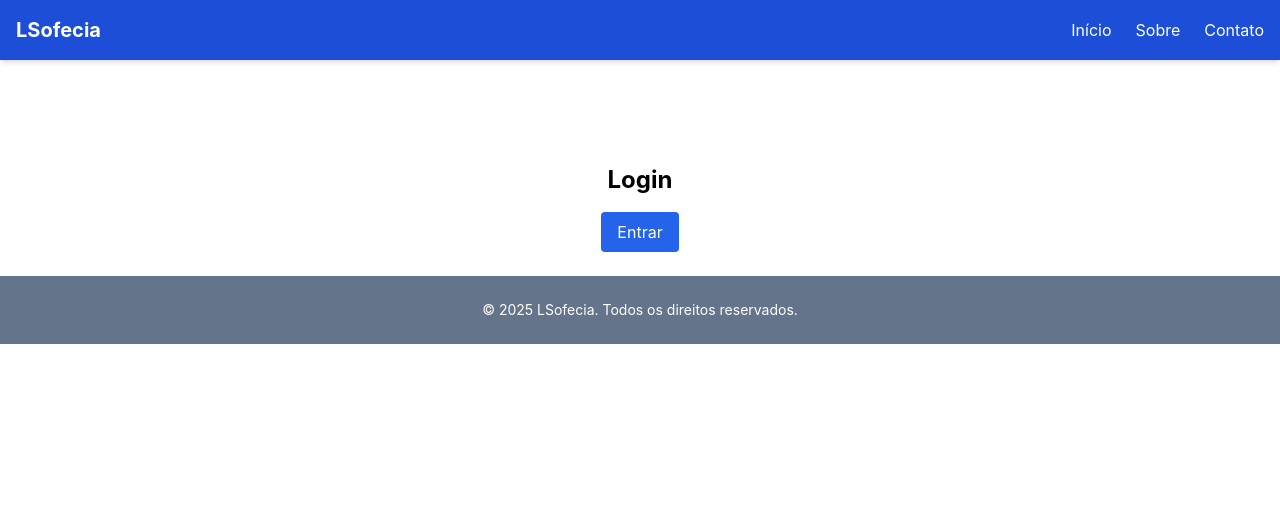
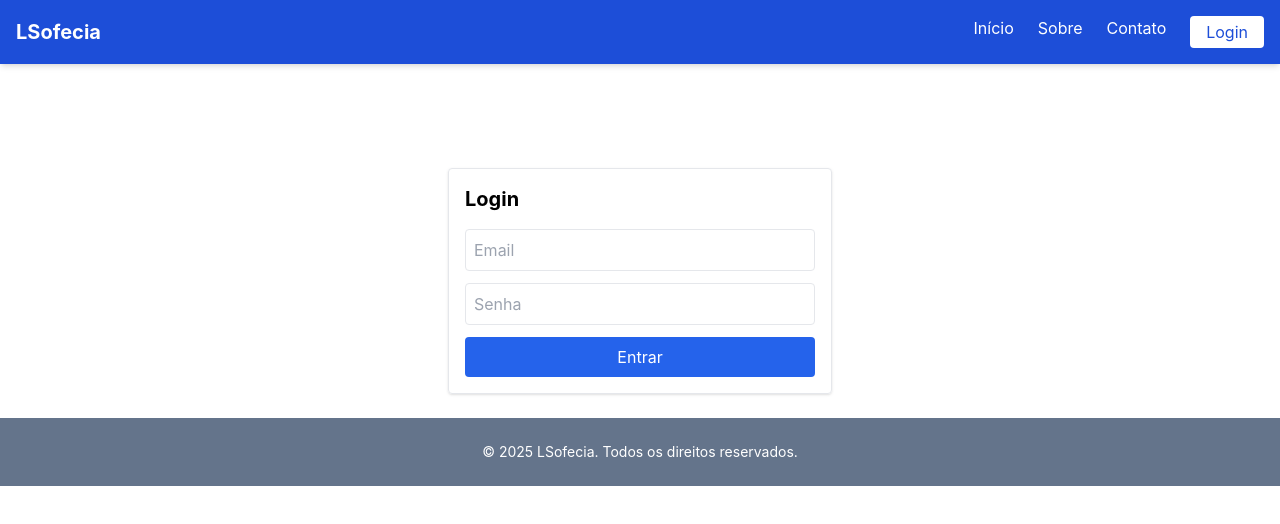
Before and after one commit to Lourenso-sofecia/ls-advancedReactStudy, a React (Create React App) app: page /login in a window 1280 px wide. Shown: the top 524 px of the page. Built offline with nearby package versions, Linux system fonts and the light colour scheme.

Commit message:
feature: fake Login add + unauthorized page add + redirect to dashboard and show user when isLog is true

```diff
--- a/package.json
+++ b/package.json
@@ -17,7 +17,8 @@
     "react-dom": "^19.1.0",
     "react-router-dom": "^7.6.3",
     "react-scripts": "5.0.1",
-    "web-vitals": "^2.1.4"
+    "web-vitals": "^2.1.4",
+    "zustand": "^5.0.6"
   },
   "scripts": {
     "start": "react-scripts start",
--- a/src/App.tsx
+++ b/src/App.tsx
@@ -1,8 +1,15 @@
 import { BrowserRouter } from "react-router-dom";
 import { AnimatedRoutes } from "./routes/AnimatedRoutes";
 import { ErrorBoundary } from "./components/ErrorBoundary";
+import { useAuthStore } from "./stores/authStore";
+import { useEffect } from "react";
 
 export default function App() {
+  const { restoreSession } = useAuthStore();
+
+  useEffect(() => {
+    restoreSession();
+  }, []);
   return (
     <ErrorBoundary>
       <BrowserRouter>
--- a/src/components/Header.tsx
+++ b/src/components/Header.tsx
@@ -1,6 +1,9 @@
 import { useCallback, useState, MouseEvent } from "react";
 
 import { Menu, X } from 'lucide-react';
+
+import { useAuthStore } from "../stores/authStore";
+import { useNavigate } from "react-router-dom";
 
 
 type NavLink = {
@@ -16,6 +19,9 @@ const navLinks: NavLink[] = [
 
 export function Header() {
   const [isMenuOpen, setIsMenuOpen] = useState(false);
+  const { user, logout } = useAuthStore();
+
+  const navigate = useNavigate();
 
   // Event handler recebe MouseEvent do botão, tipo genérico para HTMLButtonElement
   const handleToggleMenu = useCallback(
@@ -30,6 +36,18 @@ export function Header() {
   const handleCloseLinkWhenClick = useCallback((): void => {
     setIsMenuOpen(false);
   }, []);
+
+  const handleLoginRedirect = () => {
+    navigate("/login");
+    setIsMenuOpen(false);
+  };
+
+  const handleLoutRedirect = () => {
+    logout();
+    navigate("/login");
+    setIsMenuOpen(false);
+  };
+
 
   return (
     <header className="bg-primary text-white shadow-md">
@@ -47,6 +65,26 @@ export function Header() {
               {label}
             </a>
           ))}
+
+          {user ? (
+            <>
+              <span className="ml-4 text-sm italic">Olá, {user.name}</span>
+              <button
+                onClick={handleLoutRedirect}
+                className="ml-2 px-3 py-1 bg-white text-primary rounded hover:bg-gray-100 transition"
+              >
+                Sair
+              </button>
+            </>
+          ) : (
+            <button
+              onClick={handleLoginRedirect}
+              className="ml-2 px-4 py-1 bg-white text-primary rounded hover:bg-gray-100 transition"
+            >
+              Login
+            </button>
+          )}
+
         </nav>
 
         <button
@@ -79,6 +117,25 @@ export function Header() {
               {label}
             </a>
           ))}
+
+          {user ? (
+            <div className="mt-4 flex flex-col space-y-2">
+              <span className="text-sm">Olá, {user.name}</span>
+              <button
+                onClick={handleLoutRedirect}
+                className="px-3 py-2 bg-white text-primary rounded hover:bg-gray-100 transition"
+              >
+                Sair
+              </button>
+            </div>
+          ) : (
+            <button
+              onClick={handleLoginRedirect}
+              className="w-full px-3 py-2 bg-white text-primary rounded hover:bg-gray-100 transition"
+            >
+              Login
+            </button>
+          )}
         </nav>
       )}
     </header>
--- /dev/null
+++ b/src/pages/errors/Unauthorized.tsx
@@ -0,0 +1,34 @@
+
+import { motion } from "framer-motion";
+import { Link } from "react-router-dom";
+import { AlertTriangle } from "lucide-react";
+
+const container = {
+  initial: { opacity: 0, y: 40 },
+  animate: { opacity: 1, y: 0 },
+  exit: { opacity: 0, y: -20 },
+  transition: { duration: 0.5, ease: [0.43, 0.13, 0.23, 0.96] },
+};
+
+export function Unauthorized() {
+  return (
+    <motion.section
+      variants={container}
+      className="min-h-screen flex flex-col items-center justify-center text-center px-6"
+    >
+      <div className="bg-secondary rounded-full p-4 mb-6">
+        <AlertTriangle className="text-primary" size={48} />
+      </div>
+      <h1 className="text-5xl font-bold text-primary mb-4">403 - Acesso Negado</h1>
+      <p className="text-lg text-muted-foreground mb-6">
+        Você não tem permissão para acessar esta página.
+      </p>
+      <Link
+        to="/"
+        className="bg-primary text-white px-5 py-2 rounded-xl shadow hover:bg-primary/90 transition"
+      >
+        Ir para a Home
+      </Link>
+    </motion.section>
+  );
+}
--- a/src/pages/private/StudySchedule/index.tsx
+++ b/src/pages/private/StudySchedule/index.tsx
@@ -1,6 +1,6 @@
 import { useState, useEffect } from "react";
 import { motion } from "framer-motion";
-import { useNavigate } from "react-router-dom";
+import { Link, useNavigate } from "react-router-dom";
 
 import { studyWeeks } from "../../../data/studyWeeks";
 import { Skeleton, StudyWeekCard } from "../../../components";
@@ -21,6 +21,12 @@ export function StudySchedule() {
 
   return (
     <motion.section variants={fadeSlideUp} className="container mx-auto p-4">
+      <Link
+        to="/dashboard"
+        className="mb-4 inline-block text-primary hover:underline"
+      >
+        &larr; Voltar
+      </Link>
       <h1 className="text-2xl font-bold mb-6">Agenda Semanal de Estudos</h1>
       {loading ? (
         <div className="grid gap-4 sm:grid-cols-2 lg:grid-cols-3">
--- a/src/pages/public/Login/index.tsx
+++ b/src/pages/public/Login/index.tsx
@@ -1,23 +1,61 @@
-import { useNavigate } from "react-router-dom";
-import { login } from "../../../utils/auth";
+
+import { useEffect, useState } from "react";
+import { Navigate, useLocation, useNavigate } from "react-router-dom";
+import { useAuthStore } from "../../../stores/authStore";
 
 export function Login() {
+  const [email, setEmail] = useState("");
+  const [password, setPassword] = useState("");
+  const { login, error, loading, user } = useAuthStore();
   const navigate = useNavigate();
+  const location = useLocation();
 
-  const handleLogin = () => {
-    login();
+  const token = localStorage.getItem("token");
+  // Essa rota que tentou acessar antes do login (se tiver)
+  const from = (location.state as any)?.from?.pathname || "/dashboard";
+
+  // Se estiver logado, já renderiza o redirect (navegação síncrona)
+  if (token) {
+    return <Navigate to={from} replace />;
+  }
+
+  async function handleSubmit(e: React.FormEvent) {
+    e.preventDefault();
+    const success = await login(email, password);
+    if (!success) return;
+    // Se o login for bem-sucedido, redireciona para o dashboard
     navigate("/dashboard");
-  };
+  }
 
   return (
-    <div className="text-center mt-20">
-      <h1 className="text-2xl font-bold mb-4">Login</h1>
-      <button
-        onClick={handleLogin}
-        className="bg-blue-600 text-white px-4 py-2 rounded"
-      >
-        Entrar
-      </button>
+    <div className="max-w-sm mx-auto mt-20 p-4 border rounded shadow">
+      <h1 className="text-xl font-bold mb-4">Login</h1>
+      <form onSubmit={handleSubmit} className="space-y-3">
+        <input
+          type="email"
+          value={email}
+          onChange={(e) => setEmail(e.target.value)}
+          placeholder="Email"
+          required
+          className="w-full p-2 border rounded"
+        />
+        <input
+          type="password"
+          value={password}
+          onChange={(e) => setPassword(e.target.value)}
+          placeholder="Senha"
+          required
+          className="w-full p-2 border rounded"
+        />
+        {error && <p className="text-red-500 text-sm">{error}</p>}
+        <button
+          type="submit"
+          disabled={loading}
+          className="w-full bg-blue-600 text-white py-2 rounded hover:bg-blue-700"
+        >
+          {loading ? "Entrando..." : "Entrar"}
+        </button>
+      </form>
     </div>
   );
 }
--- a/src/routes/AnimatedRoutes.tsx
+++ b/src/routes/AnimatedRoutes.tsx
@@ -4,6 +4,7 @@ import { AnimatePresence } from "framer-motion";
 import { publicRoutes } from "./PublicRoutes";
 import { privateRoutes } from "./PrivateRoutes";
 import { NotFound } from "../pages/errors/NotFound";
+import { Unauthorized } from "../pages/errors/Unauthorized";
 
 export function AnimatedRoutes() {
   const location = useLocation();
@@ -15,6 +16,7 @@ export function AnimatedRoutes() {
         {publicRoutes()}
         {privateRoutes()}
         <Route path="*" element={<NotFound />}  />
+        <Route path="/unauthorized" element={<Unauthorized />} />
       </Routes>
     </AnimatePresence>
   );
--- a/src/services/fakeAuthService.ts
+++ b/src/services/fakeAuthService.ts
@@ -1,5 +1,3 @@
-
-// src/services/fakeAuthService.ts
 import { fakeUsers } from "../data/fakeUsers";
 
 export interface AuthResponse {
@@ -10,15 +8,18 @@ export interface AuthResponse {
 export function fakeLogin(email: string, password: string): Promise<AuthResponse> {
   return new Promise((resolve, reject) => {
     setTimeout(() => {
-      const user = fakeUsers.find(
-        (u) => u.email === email && u.password === password
-      );
-      if (user) {
-        const token = btoa(`${user.id}:${user.email}`); // base64
-        resolve({ token, userId: user.id });
-      } else {
-        reject(new Error("Credenciais inválidas"));
+      const user = fakeUsers.find((u) => u.email === email);
+
+      if (!user) {
+        return reject(new Error("Email não cadastrado."));
       }
+
+      if (user.password !== password) {
+        return reject(new Error("Senha incorreta."));
+      }
+
+      const token = btoa(`${user.id}:${user.email}`); // base64
+      resolve({ token, userId: user.id });
     }, 800);
   });
 }
--- /dev/null
+++ b/src/stores/authStore.ts
@@ -0,0 +1,52 @@
+
+import { create } from "zustand";
+import { fakeGetProfile, fakeLogin } from "../services/fakeAuthService";
+import { FakeUser } from "../data/fakeUsers";
+
+interface AuthState {
+  user: FakeUser | null;
+  token: string | null;
+  loading: boolean;
+  error: string | null;
+  login: (email: string, password: string) => Promise<boolean>; // retorna sucesso
+  logout: () => void;
+  restoreSession: () => Promise<void>;
+}
+
+export const useAuthStore = create<AuthState>((set) => ({
+  user: null,
+  token: localStorage.getItem("token"),
+  loading: false,
+  error: null,
+
+  login: async (email: string, password: string) => {
+    set({ loading: true, error: null });
+    try {
+      const { token, userId } = await fakeLogin(email, password);
+      localStorage.setItem("token", token);
+      const user = (await fakeGetProfile(token)) as FakeUser;
+      set({ user, token, loading: false });
+      return true;
+    } catch (err: any) {
+      set({ error: err.message, loading: false });
+      return false;
+    }
+  },
+
+  logout: () => {
+    localStorage.removeItem("token");
+    set({ user: null, token: null });
+  },
+
+  restoreSession: async () => {
+    const token = localStorage.getItem("token");
+    if (!token) return;
+    try {
+      const user = (await fakeGetProfile(token)) as FakeUser;
+      set({ user, token });
+    } catch {
+      localStorage.removeItem("token");
+      set({ user: null, token: null });
+    }
+  },
+}));
```
Also changed, not shown: src/pages/private/Dashboard/index.tsx (+17 -6 lines), 1 other file (tests, documents, lock files or other folders).
